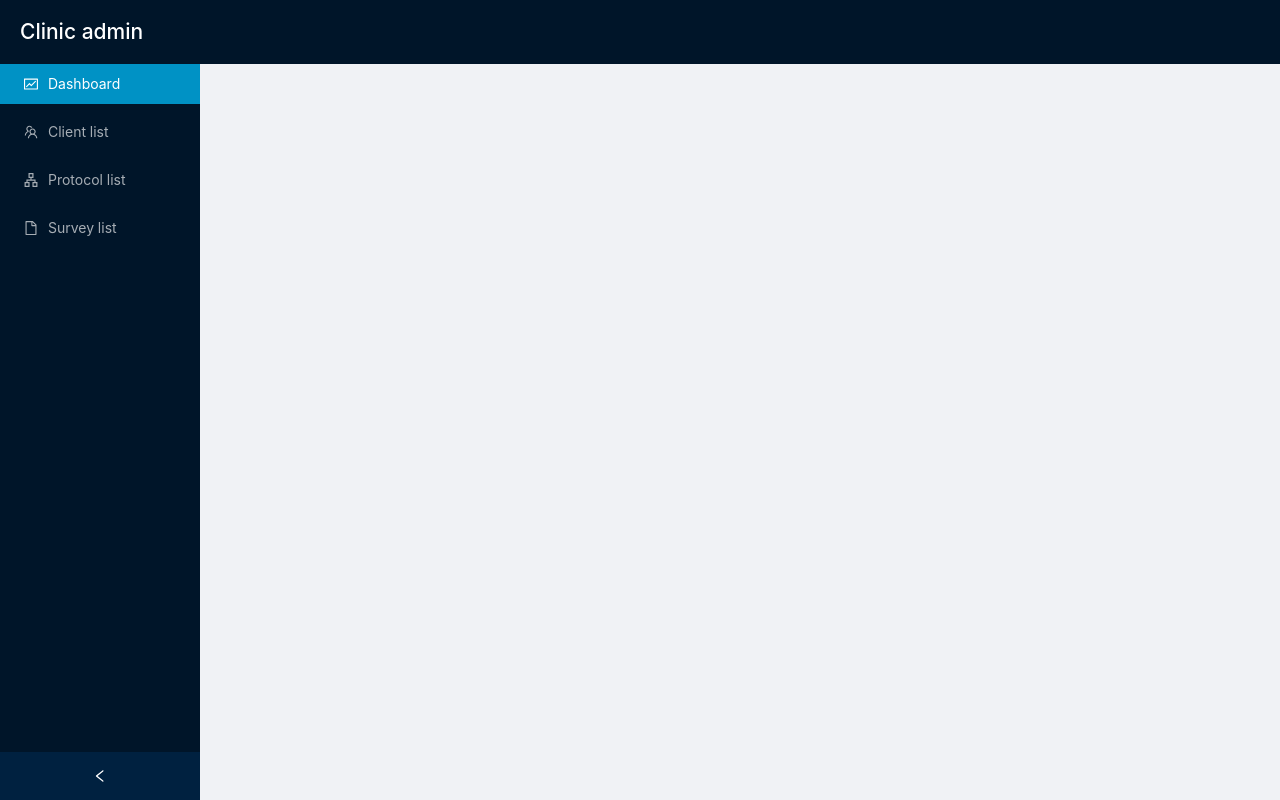
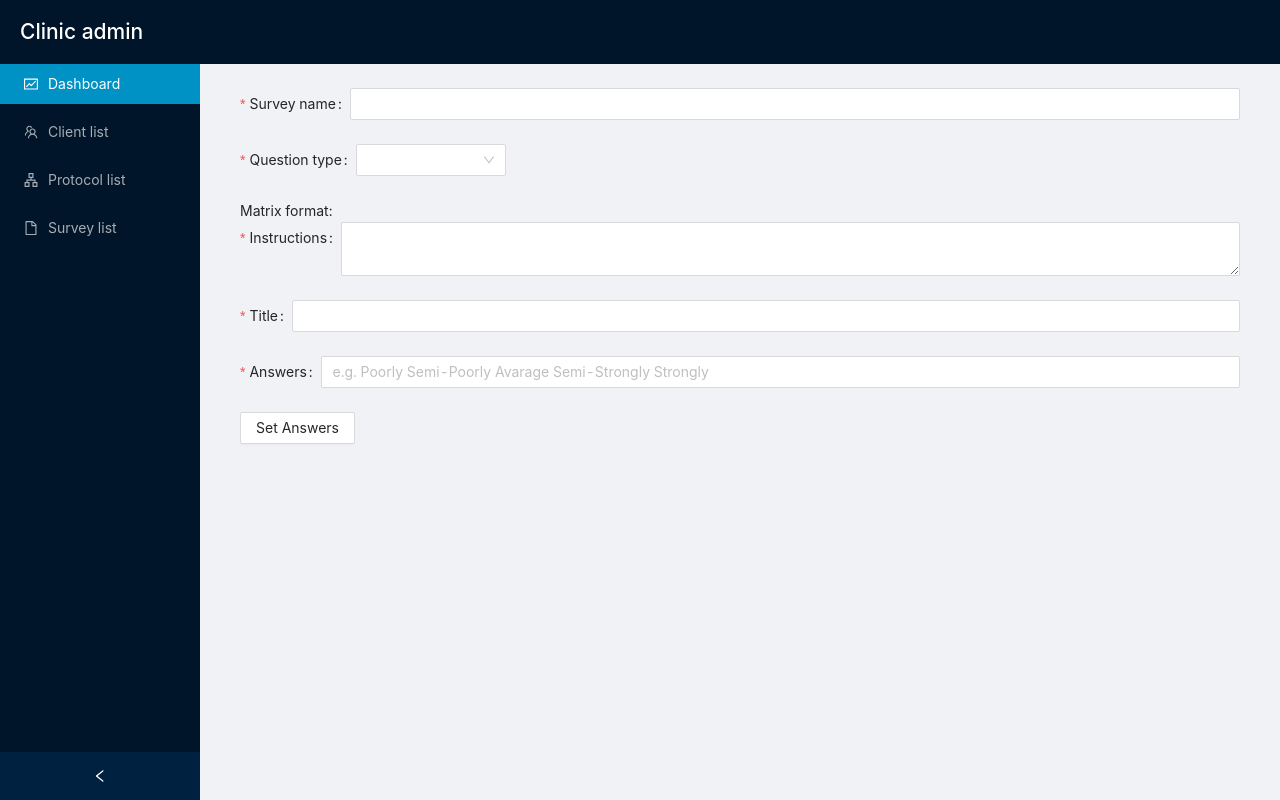
Before and after one commit to webahead14/clinic-admin, a React (Create React App) app: page /add/survey in a window 1280 px wide. Built offline with nearby package versions, Linux system fonts and the light colour scheme; no server answers.

Commit message:
adding survey, basic code

```diff
--- a/src/App.jsx
+++ b/src/App.jsx
@@ -18,6 +18,7 @@ import ProtocolList from "./pages/ProtocolList";
 import SurveyList from "./pages/SurveyList";
 import AddClient from "./pages/AddClient";
 import AddProtocol from "./pages/AddProtocol";
+import AddSurvey from "./pages/AddSurvey";
 import ClientPage from "./pages/ClientPage";
 import ProtocolPage from "./pages/ProtocolPage";
 
@@ -107,6 +108,7 @@ function App() {
               <Route path="/surveys" element={<SurveyList />} />
               <Route path="/protocols" element={<ProtocolList />} />
               <Route path="/add/protocol" element={<AddProtocol />} />
+              <Route path="/add/survey" element={<AddSurvey />} />
               <Route path="/add/client" element={<AddClient />} />
               <Route path="/client/:id" element={<ClientPage />} />
               <Route path="/protocol/:id" element={<ProtocolPage />} />
--- /dev/null
+++ b/src/pages/AddSurvey/index.jsx
@@ -0,0 +1,113 @@
+import style from "./style.module.css";
+import "./style.css";
+import { Form, Input, Button, Select } from "antd";
+import { showMessage } from "../../utils/functions";
+import { useState, useEffect } from "react";
+
+const { Option } = Select;
+
+function AddSurvey() {
+  const [answers, setAnswers] = useState("");
+  const [submitedAnswers, setSubmitedAnswers] = useState([]);
+
+  return (
+    <div className={style.addSurvey}>
+      <Form
+        name="addSurvey"
+        onFinishFailed={(e) => {
+          console.log(e);
+          alert("Failed to submit");
+        }}
+        onFinish={(e) => {
+          console.log("finish", e);
+        }}
+      >
+        <Form.Item
+          label="Survey name"
+          name="name"
+          onChange={(e) => console.log(e.target.value)}
+          rules={[
+            { required: true, message: "Please enter a name for the survey" },
+          ]}
+        >
+          <Input />
+        </Form.Item>
+
+        <Form.Item
+          label="Question type:"
+          name="questionType"
+          rules={[{ required: true, message: "Please Choose a question type" }]}
+        >
+          <Select style={{ width: 150 }} onChange={(e) => console.log(e)}>
+            <Option value="matrix">Matrix</Option>
+            <Option value="multiple_choice">Multiple Choice</Option>
+            <Option value="open_text">Open Text</Option>
+          </Select>
+        </Form.Item>
+
+        <div className={style.matrixFormat}>
+          Matrix format:
+          <Form.Item
+            label="Instructions:"
+            name="instructions"
+            onChange={(e) => console.log(e.target.value)}
+            rules={[
+              {
+                required: true,
+                message: "Please enter instructions text for the matrix",
+              },
+            ]}
+          >
+            <Input.TextArea />
+          </Form.Item>
+          <Form.Item
+            label="Title:"
+            name="title"
+            onChange={(e) => console.log(e.target.value)}
+            rules={[
+              {
+                required: true,
+                message: "Please enter a title for the matrix",
+              },
+            ]}
+          >
+            <Input />
+          </Form.Item>
+          {submitedAnswers.length ? (
+            <Form.Item label="Answers" name="submittednswers">
+              <Select
+                mode="multiple"
+                disabled
+                style={{ width: "100%" }}
+                defaultValue={submitedAnswers}
+              ></Select>
+            </Form.Item>
+          ) : null}
+          <Form.Item
+            label="Answers:"
+            name="answers"
+            onChange={(e) => setAnswers(e.target.value)}
+            rules={[
+              {
+                required: true,
+                message:
+                  "Please enter an answer as an option for each question in the matrix",
+              },
+            ]}
+          >
+            <Input placeholder="e.g. Poorly Semi-Poorly Avarage Semi-Strongly Strongly" />
+          </Form.Item>
+          <Button
+            onClick={() => {
+              setSubmitedAnswers(answers.split(" "));
+            }}
+          >
+            Set Answers
+          </Button>
+        </div>
+      </Form>
+    </div>
+  );
+}
+
+export default AddSurvey;
--- a/src/pages/Home/index.jsx
+++ b/src/pages/Home/index.jsx
@@ -31,20 +31,20 @@ function Home(props) {
     <div>
       <div style={{ height: "28vh" }}>
         <div style={{ textAlign: "center", fontSize: 30, paddingBottom: 20 }}>
-          <h>Line Chart</h>
+          <h1>Line Chart</h1>
         </div>
         <Line {...config} />
       </div>
       <div style={{ display: "flex" }}>
         <div style={{ width: "40vw", height: "40vh", padding: 100 }}>
           <div style={{ textAlign: "center", fontSize: 30 }}>
-            <h>Pie Chart</h>
+            <h1>Pie Chart</h1>
           </div>
           <DemoPie />{" "}
         </div>
         <div style={{ width: "40vw", height: "40vh", padding: 100 }}>
           <div style={{ textAlign: "center", fontSize: 30, paddingBottom: 20 }}>
-            <h>Bar Chart</h>
+            <h1>Bar Chart</h1>
           </div>
           <DemoBar />
         </div>
--- a/src/pages/SurveyList/index.jsx
+++ b/src/pages/SurveyList/index.jsx
@@ -1,8 +1,9 @@
 import style from "./style.module.css";
-import { Table } from "antd";
+import { Table, Button } from "antd";
 import { useEffect, useState } from "react";
 import { getSurveysList } from "../../utils/api";
 import { showMessage } from "../../utils/functions";
+import { useNavigate } from "react-router-dom";
 
 const columns = [
   {
@@ -28,6 +29,7 @@ const columns = [
 ];
 
 function SurveyList() {
+  const navigate = useNavigate();
   const [surveyList, setSurveyList] = useState([]);
   useEffect(() => {
     getSurveysList()
@@ -45,6 +47,11 @@ function SurveyList() {
   return (
     <div className={style.surveyList}>
       <h1 className={style.title}>Survey List</h1>
+      <div style={{ paddingBottom: 10 }}>
+        <Button type="primary" onClick={() => navigate("/add/survey")}>
+          Add Survey
+        </Button>
+      </div>
       <Table dataSource={surveyList} columns={columns} />;
     </div>
   );
```
Also changed, not shown: src/pages/AddSurvey/style.css (added), src/pages/AddSurvey/style.module.css (added).
